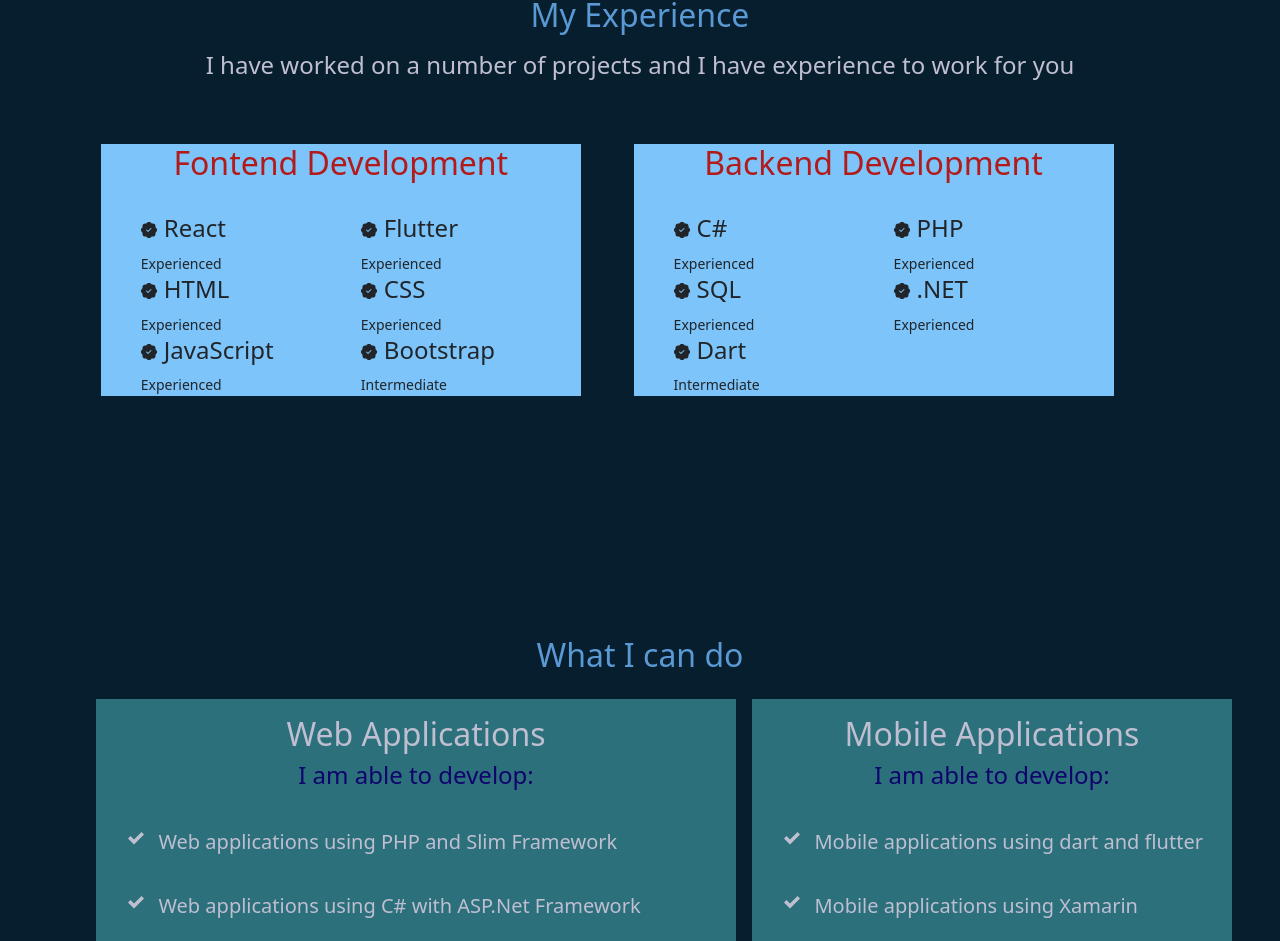
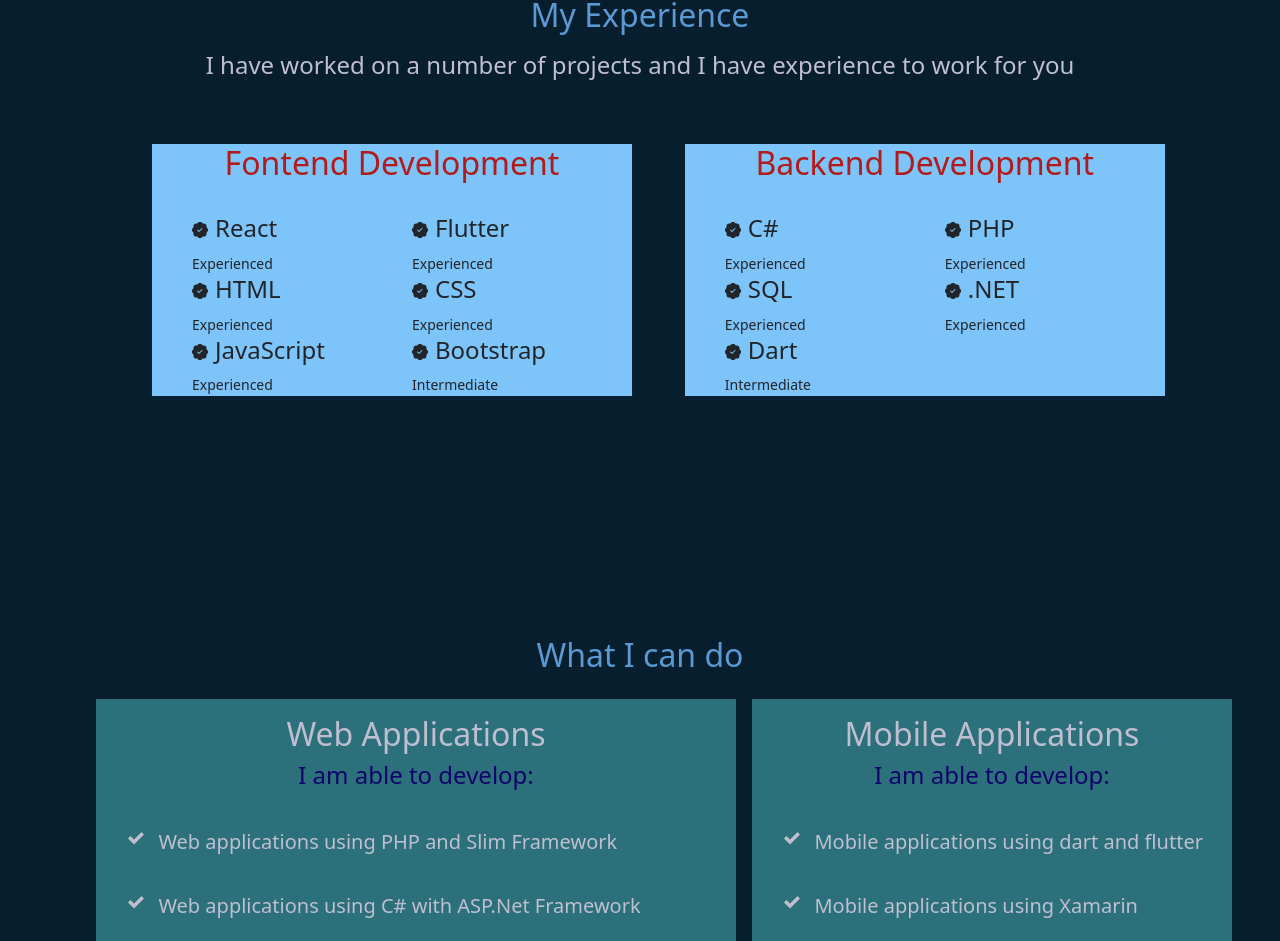
Before and after one commit to VincentNjele/MyWesite, a React (Create React App) app: page / in a window 1280 px wide. Shown: the part 1630-2571 px from the top of the page. Built offline with nearby package versions, Linux system fonts and the light colour scheme.

Commit message:
modifications

```diff
--- a/src/components/experience/experience.css
+++ b/src/components/experience/experience.css
@@ -88,9 +88,10 @@
     .elements {
         display: flex;
         flex-wrap: wrap;
+        justify-content: center;
         gap: 2rem;
         margin-bottom: 4rem;
-        margin-left: 5rem;
+        margin-left: 1rem;
     }
     .elements-wrapper {
 
```
